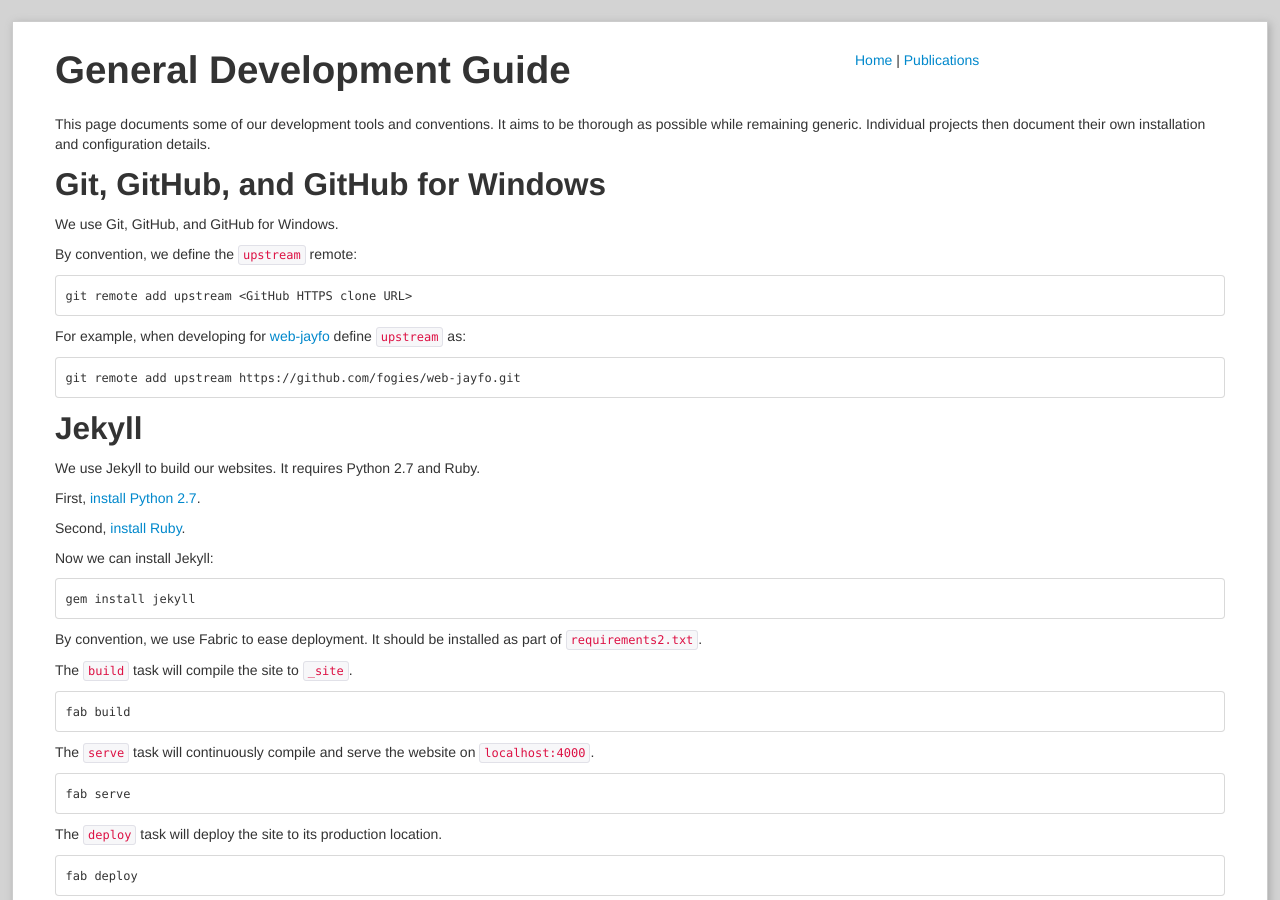
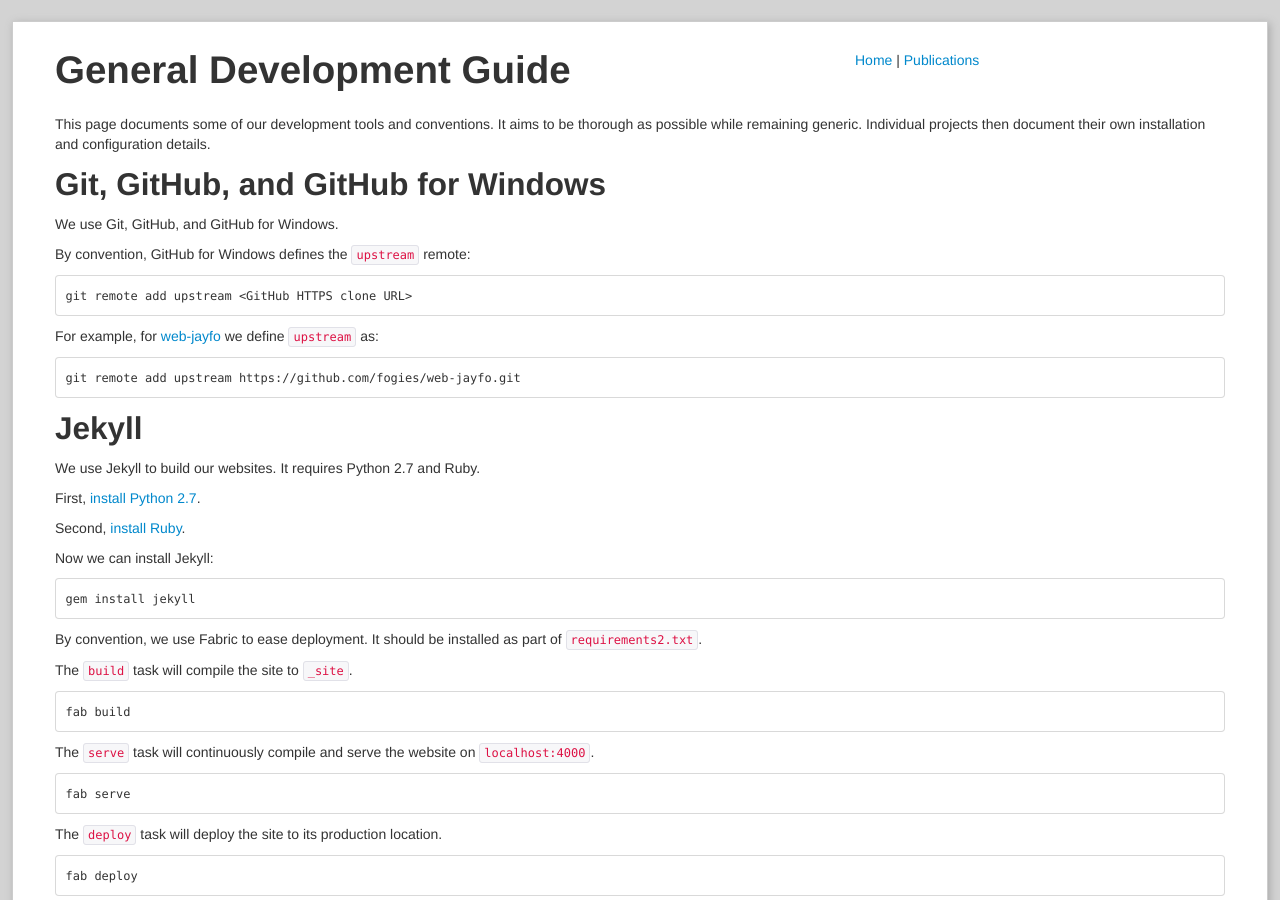
Before and after one commit to karkar/web-jayfo, a Jekyll site: the page built from development_general.md, in a window 1280 px wide and 900 px high. Built offline with Jekyll 4.4.1, drawn with Linux system fonts in a browser that asks for light colours.

Commit message:
Clarify upstream branch convention

```diff
--- a/development_general.md
+++ b/development_general.md
@@ -10,11 +10,11 @@ remaining generic. Individual projects then document their own installation and
 
 We use Git, GitHub, and GitHub for Windows.
 
-By convention, we define the `upstream` remote:
+By convention, GitHub for Windows defines the `upstream` remote:
 
     git remote add upstream <GitHub HTTPS clone URL>
 
-For example, when developing for [web-jayfo](https://github.com/fogies/web-jayfo) define `upstream` as:
+For example, for [web-jayfo](https://github.com/fogies/web-jayfo) we define `upstream` as:
 
     git remote add upstream https://github.com/fogies/web-jayfo.git
 
```
